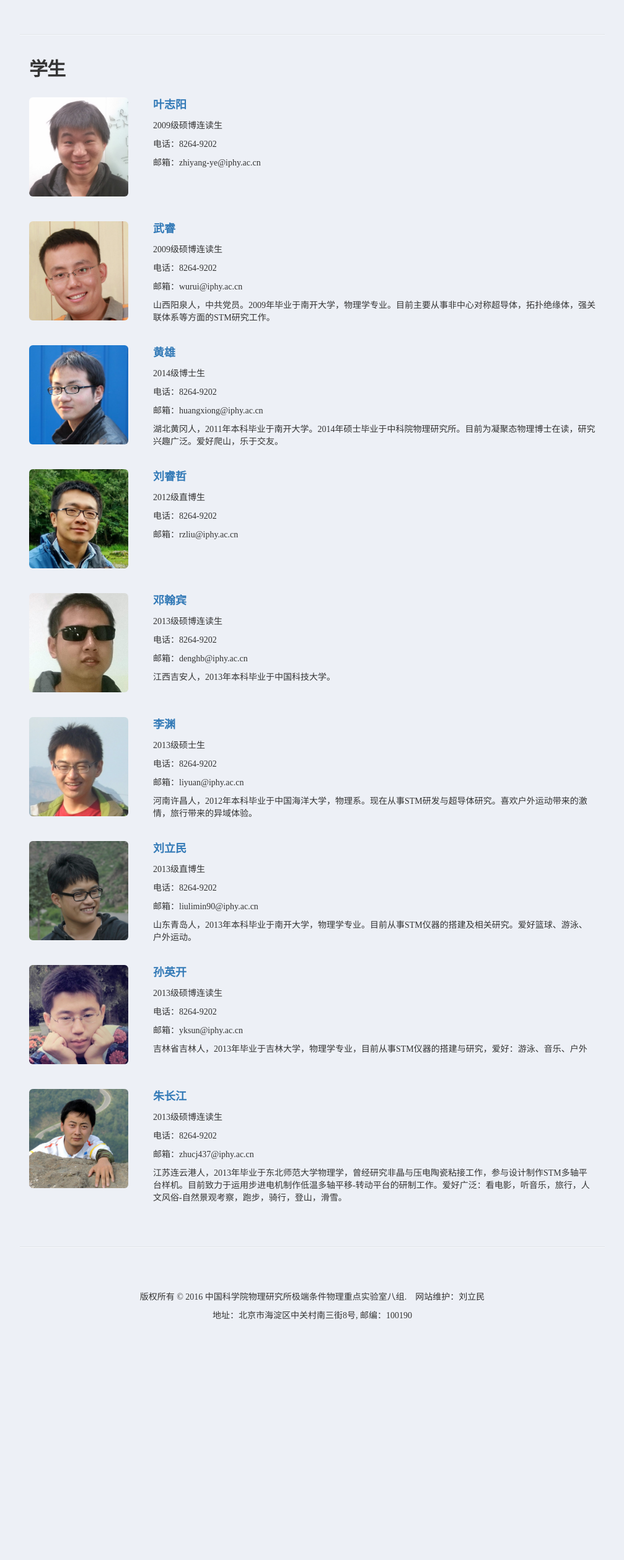
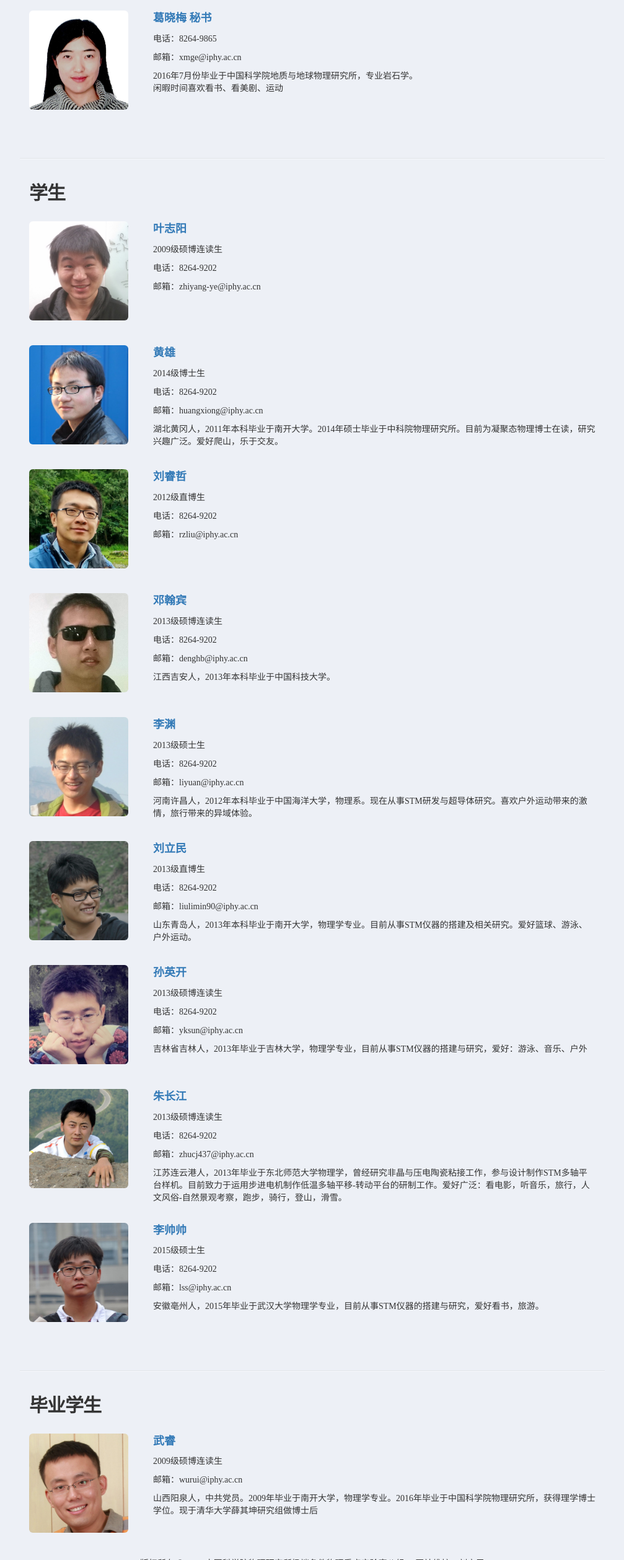
Before and after one commit to liulimin90/EX8, a plain HTML site: page member.html in a window 1280 px wide. Shown: the part 1233-3750 px from the top of the page at 62% size, without its empty margins (136-1143 px from the left). Before the commit the page ends 3376 px from the top, so only its background shows below. Drawn offline with Linux system fonts and the light colour scheme.

Commit message:
Change Wurui status Add Lishuaishuai and Gexiaomei

```diff
--- a/member.html
+++ b/member.html
@@ -108,6 +108,18 @@
               主要从事电子电路的设计研发及电子设备维护工作。业余时间喜欢打羽毛球、跑步。
             </p>
           </div>
+          <div class="pictureIntroduce">
+            <figure class="img-indent">
+              <img class="img-rounded" src="images/member/Gexiaomei.jpg" width="160" height="160" alt=""/>
+            </figure>
+            <a class="lead"><strong class="title">葛晓梅 秘书</strong></a>
+            <p>电话：8264-9865</p>
+            <p>邮箱：xmge@iphy.ac.cn</p>
+            <p>
+              2016年7月份毕业于中国科学院地质与地球物理研究所，专业岩石学。<br/>
+              闲暇时间喜欢看书、看美剧、运动
+            </p>
+          </div>
         </div>
       </div>
 
@@ -123,16 +135,6 @@
             <p>电话：8264-9202</p>
             <p>邮箱：zhiyang-ye@iphy.ac.cn</p>
             <p></p>
-          </div>
-          <div class="pictureIntroduce">
-            <figure class="img-indent">
-              <img class="img-rounded" src="images/member/wurui.jpg" width="160" height="160" alt=""/>
-            </figure>
-            <a class="lead"><strong class="title">武睿</strong></a>
-            <p>2009级硕博连读生</p>
-            <p>电话：8264-9202</p>
-            <p>邮箱：wurui@iphy.ac.cn</p>
-            <p>山西阳泉人，中共党员。2009年毕业于南开大学，物理学专业。目前主要从事非中心对称超导体，拓扑绝缘体，强关联体系等方面的STM研究工作。</p>
           </div>
           <div class="pictureIntroduce">
             <figure class="img-indent">
@@ -204,8 +206,31 @@
             <p>邮箱：zhucj437@iphy.ac.cn</p>
             <p>江苏连云港人，2013年毕业于东北师范大学物理学，曾经研究非晶与压电陶瓷粘接工作，参与设计制作STM多轴平台样机。目前致力于运用步进电机制作低温多轴平移-转动平台的研制工作。爱好广泛：看电影，听音乐，旅行，人文风俗-自然景观考察，跑步，骑行，登山，滑雪。</p>
           </div>
+          <div class="pictureIntroduce">
+            <figure class="img-indent">
+              <img class="img-rounded" src="images/member/Lishuaishuai.jpg" width="160" height="160" alt=""/>
+            </figure>
+            <a class="lead"><strong class="title">李帅帅</strong></a>
+            <p>2015级硕士生</p>
+            <p>电话：8264-9202</p>
+            <p>邮箱：lss@iphy.ac.cn</p>
+            <p>安徽亳州人，2015年毕业于武汉大学物理学专业，目前从事STM仪器的搭建与研究，爱好看书，旅游。</p>
+          </div>
+        </div>
+      </div>
 
-        </div>
+      <div class="row featurette">
+        <div class="col-md-12">
+          <h2 class="featurette-heading"><strong>毕业学生</strong></h2>
+          <div class="pictureIntroduce">
+            <figure class="img-indent">
+              <img class="img-rounded" src="images/member/wurui.jpg" width="160" height="160" alt=""/>
+            </figure>
+            <a class="lead"><strong class="title">武睿</strong></a>
+            <p>2009级硕博连读生</p>
+            <p>邮箱：wurui@iphy.ac.cn</p>
+            <p>山西阳泉人，中共党员。2009年毕业于南开大学，物理学专业。2016年毕业于中国科学院物理研究所，获得理学博士学位。现于清华大学薛其坤研究组做博士后</p>
+          </div>
       </div>
 
       <!-- ==================== FOOTER ==================== -->
```
Also changed, not shown: member.en.html (+28 -9 lines), images/member/Gexiaomei.jpg (added), images/member/Lishuaishuai.jpg (added).
